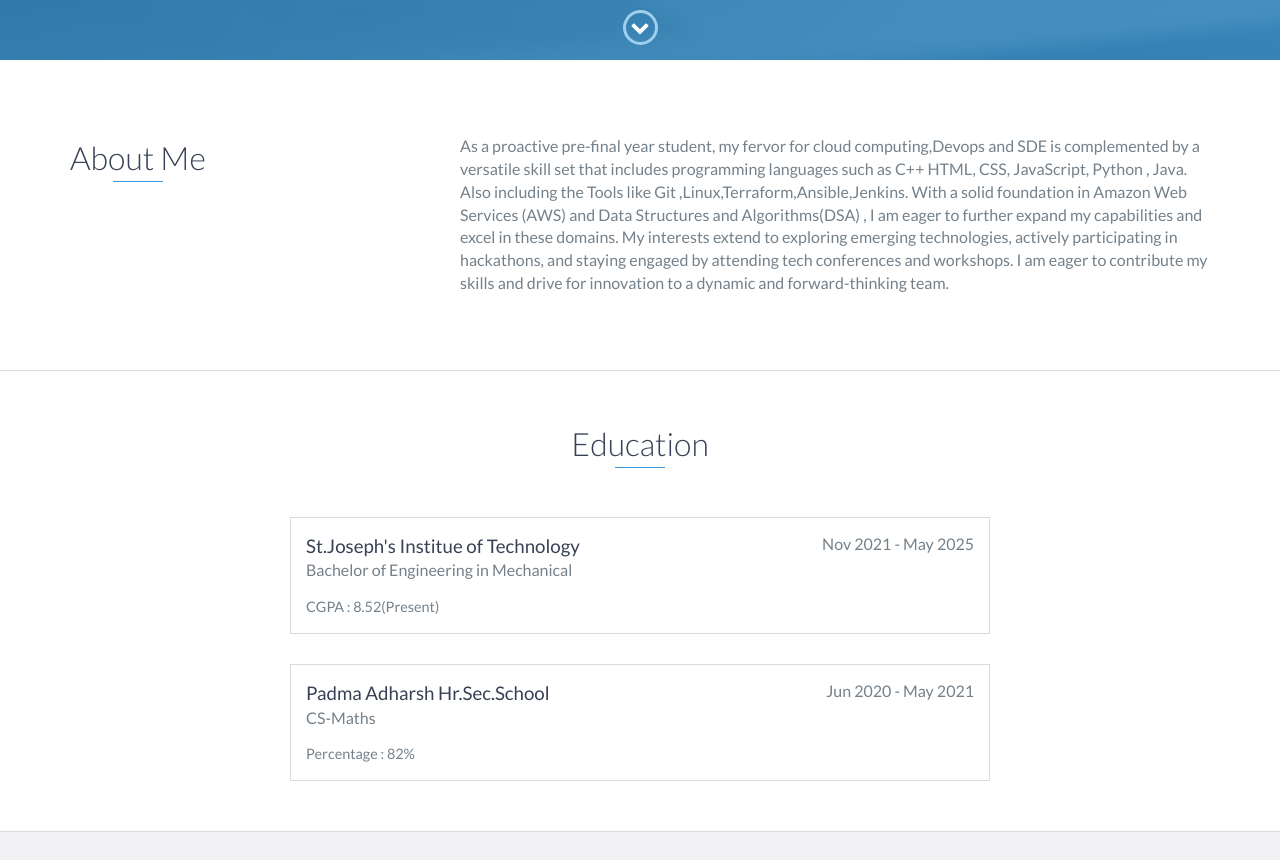
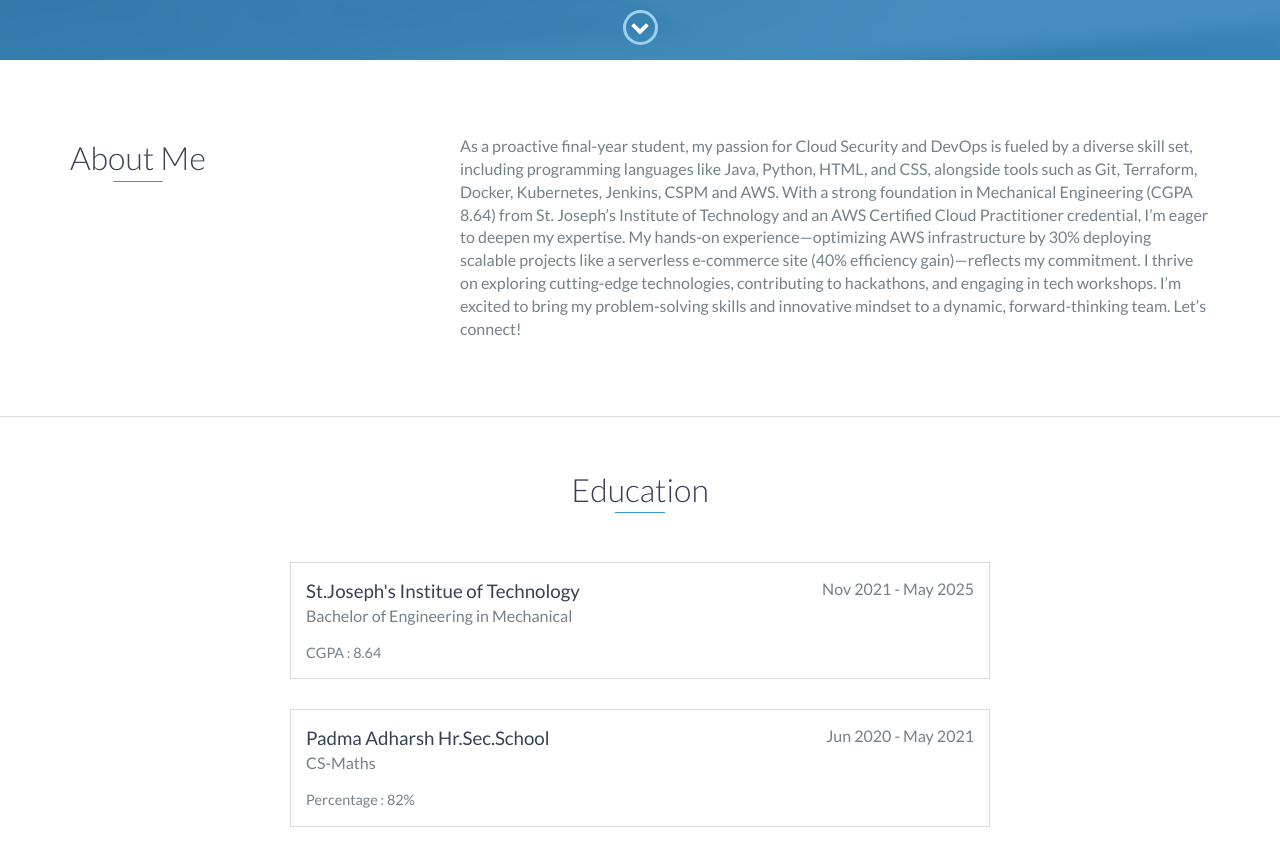
Before and after one commit to paripuranam/Portfolio, a website: page index.html in a window 1280 px wide. Shown: the part 740-1600 px from the top of the page. Drawn offline with nearby package versions, Linux system fonts and the light colour scheme.

Commit message:
Update index.html

```diff
--- a/index.html
+++ b/index.html
@@ -72,9 +72,8 @@
                 </div>
                 <div class="col-md-8">
                     <p>
-                        As a proactive pre-final year student, my fervor for cloud computing,Devops and SDE is complemented by a versatile skill set that includes programming languages such as C++ HTML, CSS, JavaScript, Python , Java. Also including the Tools like Git ,Linux,Terraform,Ansible,Jenkins.
-With a solid foundation in Amazon Web Services (AWS) and Data Structures and Algorithms(DSA) , I am eager to further expand my capabilities and excel in these domains. My interests extend to exploring emerging technologies, actively participating in hackathons, and staying engaged by attending tech conferences and workshops. I am eager to contribute my skills and drive for innovation to a dynamic and forward-thinking team.
-                    </p>
+			    As a proactive final-year student, my passion for Cloud Security and DevOps is fueled by a diverse skill set, including programming languages like Java, Python, HTML, and CSS, alongside tools such as Git, Terraform, Docker, Kubernetes, Jenkins, CSPM and AWS. With a strong foundation in Mechanical Engineering (CGPA 8.64) from St. Joseph’s Institute of Technology and an AWS Certified Cloud Practitioner credential, I’m eager to deepen my expertise. My hands-on experience—optimizing AWS infrastructure by 30% deploying scalable projects like a serverless e-commerce site (40% efficiency gain)—reflects my commitment. I thrive on exploring cutting-edge technologies, contributing to hackathons, and engaging in tech workshops. I’m excited to bring my problem-solving skills and innovative mindset to a dynamic, forward-thinking team. Let’s connect!
+                        </p>
                 </div>
             </div>
         </div>
@@ -89,7 +88,7 @@ With a solid foundation in Amazon Web Services (AWS) and Data Structures and Alg
             <h3>St.Joseph's Institue of Technology</h3>
             <span class="education-date">Nov 2021 - May 2025</span>
             <h4>Bachelor of Engineering in Mechanical</h4>
-            <p>CGPA : 8.52(Present)</p>
+            <p>CGPA : 8.64</p>
         </div>
         <!-- End .education-block -->
 
```
